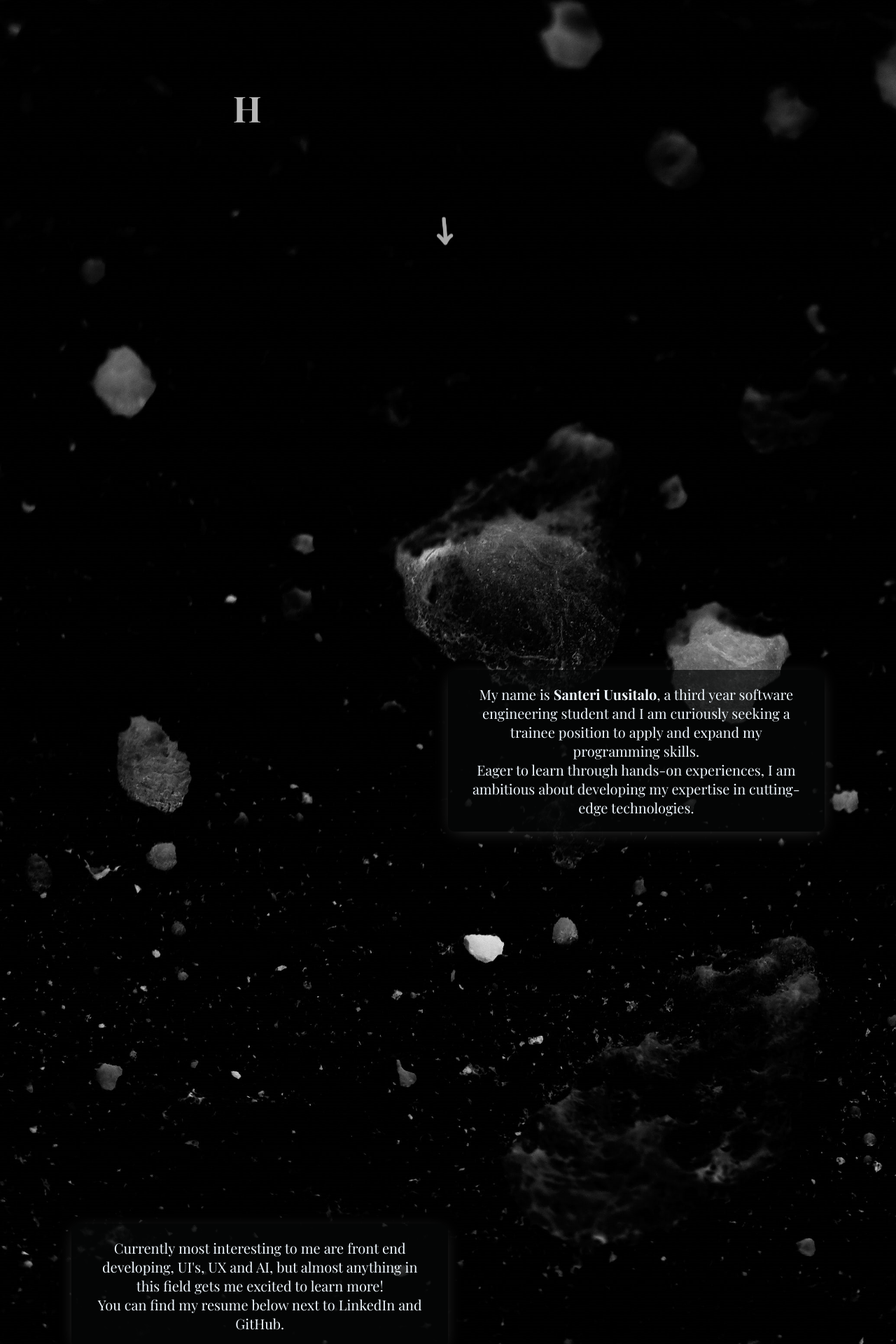
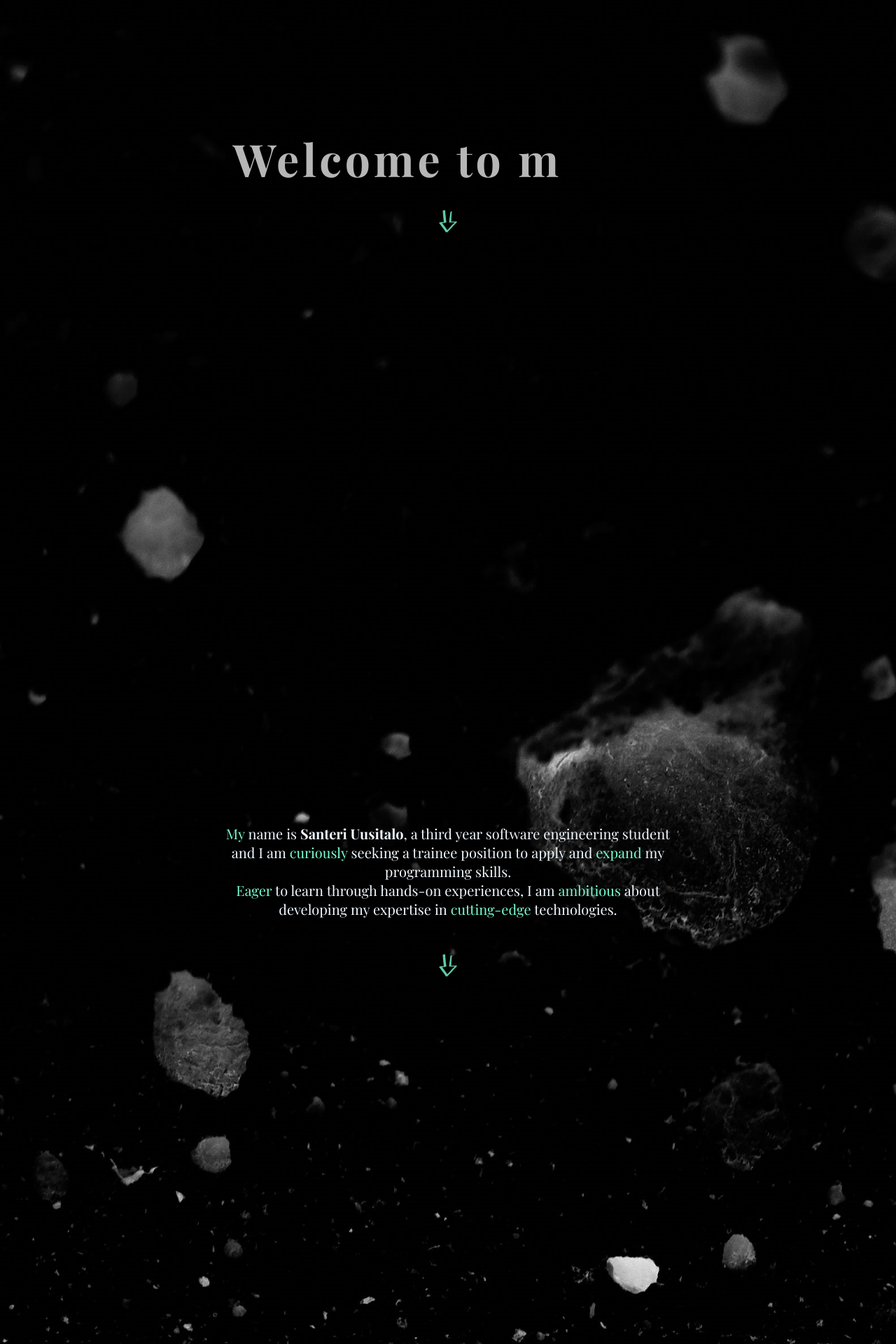
Before and after one commit to vsuusi/portfolio, a React (Create React App) app: page / in a window 1280 px wide. Shown: the part 160-2080 px from the top of the page at 70% size. Built offline with nearby package versions, Linux system fonts and the light colour scheme; a web font is replaced by a local one.

Commit message:
made arrows to navigate on page. Improved visuals and colours

```diff
--- /dev/null
+++ b/src/components/Arrow.css
@@ -0,0 +1,28 @@
+.welcome-arrow {
+    animation: bounce 2.2s ease-in-out infinite;
+    margin: 0 auto;
+    width: fit-content;
+    border-radius: 50px;
+}
+
+.arrow {
+    width: 8vh;
+    transition: 0.5s ease;
+    opacity: 80%;
+}
+
+.arrow.flip {
+    transform: rotate(180deg);
+}
+
+.arrow:hover {
+    cursor: pointer;
+}
+
+
+@keyframes bounce {
+    20%, 50%, 80% {transform: translateY(0);}
+	40% {transform: translateY(-2vh);}
+	70% {transform: translateY(-1vh);}
+    90% {transform: translateY(-0.3vh);}
+}
--- /dev/null
+++ b/src/components/Arrow.jsx
@@ -0,0 +1,21 @@
+import arrow from "../resources/other/arrow2.svg";
+import "./Arrow.css";
+
+const Arrow = ({ nextComponent, flip }) => {
+
+    const handleScroll = () => {
+        const component = document.getElementById(`${nextComponent}`);
+        component?.scrollIntoView({
+            behavior: "smooth",
+            block: "center"
+        });
+    };
+
+    return(
+        <div className={`welcome-arrow ${flip ? 'flip' : ''}`}>
+            <img className="arrow" src={arrow} alt="Arrow" onClick={handleScroll} />
+        </div>
+    );
+};
+
+export default Arrow;
--- a/src/components/Bio.css
+++ b/src/components/Bio.css
@@ -2,27 +2,27 @@
     color:aliceblue;
     font-size: 2.5vh;
 
-    background-color: var(--main-black-opacity70);
     padding: 1px 25px;
+    max-width: 50vw;
     border-radius: 10px;
-    margin-top: 70vh;
-    margin-left: 50vw;
-    margin-right: 8vw;
+
+    margin: 100vh auto 2vh auto;
     text-align: center;
-    transition: 0.8s ease-out;
-    box-shadow: rgba(255, 255, 255, 0.25) 0px 4px 25px -8px, rgba(14, 13, 13, 0.3) 0px 5px 10px -6px;
+    transition: 0.6s ease-out;
     opacity: 0;
     transform: translateX(-8vw);
     filter: blur(8px);
 }
 .bio-2{
-    margin-right: 50vw;
-    margin-left: 8vw;
     transform: translateX(8vw);
 }
 
+.bio-greentext {
+    color: var(--main-light-green);
+}
+
 .animate-bio {
-    animation: animate-bio 0.7s ease-out forwards;
+    animation: animate-bio 0.5s ease-out forwards;
 }
 
 @keyframes animate-bio {
@@ -37,9 +37,7 @@
 
 @media (max-width: 600px) {
     .bio-1, .bio-2{
-        margin: 0 auto;
         margin-top: 50vh;
-        margin-inline: 5vw;
         transform: translateY(-8vw);
     }
 
--- a/src/components/Bio.jsx
+++ b/src/components/Bio.jsx
@@ -1,22 +1,30 @@
 import { useInView } from "react-intersection-observer";
 import "./Bio.css";
+import Arrow from "./Arrow";
 
 const Bio = () => {
 
-    const { ref: bio1, inView: bio1IsVisible} = useInView();
-    const { ref: bio2, inView: bio2IsVisible} = useInView();
+    const [bio1Ref, bio1InView] = useInView();
+    const [bio2Ref, bio2InView] = useInView();
 
     return(
         <div className="bio-container">
-                <div ref={bio1} className={`bio-1 ${bio1IsVisible ? "animate-bio" : ""}`}>
-                    <p>My name is <strong>Santeri Uusitalo</strong>, a third year software engineering student and I am curiously seeking
-                        a trainee position to apply and expand my programming skills.
-                    <br/>Eager to learn through hands-on experiences, I am ambitious about developing my expertise in cutting-edge technologies.</p>
-                </div>
-                <div ref={bio2} className={`bio-2 ${bio2IsVisible ? "animate-bio" : ""}`}>
-                <p>Currently most interesting to me are front end developing, UI's, UX and AI, but almost anything in this field gets me excited to learn more!
+            <div ref={bio1Ref} id="bio1" className={`bio-1 ${bio1InView ? "animate-bio" : ""}`}>
+                <p> <span className="bio-greentext">My</span> name is <strong>Santeri Uusitalo</strong>,
+                    a third year software engineering student and I am <span className="bio-greentext">curiously </span>seeking
+                    a trainee position to apply and <span className="bio-greentext">expand </span>my programming skills.
+                <br/><span className="bio-greentext">Eager</span> to learn through hands-on experiences, I am<span className="bio-greentext"> ambitious </span>
+                    about developing my expertise in <span className="bio-greentext">cutting-edge </span>technologies.</p>
+            </div>
+            <Arrow nextComponent={'bio2'}/>
+
+            <div ref={bio2Ref} id="bio2" className={`bio-2 ${bio2InView ? "animate-bio" : ""}`}>
+                <p>Currently most <span className="bio-greentext">interesting</span> to me are front end developing, UI's, UX and AI
+                    , but almost anything in this field gets me <span className="bio-greentext">excited</span> to learn <span className="bio-greentext">more!</span>
                 <br/>You can find my resume below next to LinkedIn and GitHub.</p>
             </div>
+            <Arrow nextComponent={'roller'}/>
+
         </div>
     );
 };
--- a/src/components/Photo.css
+++ b/src/components/Photo.css
@@ -1,7 +1,8 @@
 .photo-container {
     margin: 0 auto;
     margin-inline: 10vw;
-    margin-top: 40vh;
+    margin-top: 90vh;
+    margin-bottom: 10vh;
     height: 40vh;
     width: 70vw;
     display: flex;
@@ -35,7 +36,7 @@
 
 @keyframes animate-photo {
     to {
-        transform: scale(1.1) rotate(-1deg);
+        transform: scale(1.2) rotate(-1deg);
         opacity: 1;
     }
 }
--- a/src/components/Roller.css
+++ b/src/components/Roller.css
@@ -1,15 +1,15 @@
 .roller-text {
     width: fit-content;
     margin: 0 auto;
-    margin-top: 14vh;
-    color:var(--main-white);
+    color:var(--main-light-green);
     font-family: "Shadows Into Light";
     font-size: 28px;
+    transition: .3s ease-in-out;
 }
 
 .roller-text:hover {
     transform: scale(1.1);
-    transition: .5s ease-out;
+    color: var(--main-light-green);
 }
 
 .roller-container {
@@ -31,11 +31,16 @@
 
 .roller-item {
     margin-left: 10vh;
+    transition: 0.4s ease-out;
 }
 
 .roller-item:hover {
     transform: scale(1.2);
-    transition: 0.4s ease-out;
+    cursor: pointer;
+}
+
+.welcome-arrow.flip img {
+    transform: rotate(180deg);
 }
 
 
@@ -65,12 +70,10 @@ a:link, a:visited {
     color: white;
     background-color: transparent;
     text-decoration: none;
+    transition: 0.5s ease;
 
 }
 
 a:hover {
-  transform: scale(1.1);
-  transition: 0.5s;
-  color: aquamarine;
-  cursor: pointer;
+  color: var(--main-light-green);
 }
--- a/src/components/Roller.jsx
+++ b/src/components/Roller.jsx
@@ -1,11 +1,13 @@
 import "./Roller.css"
 import Pdf from "../resources/Santeri_Uusitalo_CV.pdf";
+import Arrow from "./Arrow";
 
 const Roller = () => {
     return(
         <>
+            <Arrow nextComponent={"top"} flip/>
             <h3 className="roller-text"> More about me:</h3>
-            <div className="roller-container">
+            <div className="roller-container" id="roller">
                 <div className="roller-items">
                     <div className="roller-item">
                         <a href="https://www.linkedin.com/in/santeri-uusitalo">
--- a/src/components/Scrollbar.css
+++ /dev/null
@@ -1,21 +0,0 @@
-/* Scrollbar.css */
-
-/* width */
-::-webkit-scrollbar {
-    width: 10px;
-  }
-
-  /* Track */
-  ::-webkit-scrollbar-track {
-    background: var(--main-black);
-  }
-
-  /* Handle */
-  ::-webkit-scrollbar-thumb {
-    background: #888;
-  }
-
-  /* Handle on hover */
-  ::-webkit-scrollbar-thumb:hover {
-    background: #555;
-  }
--- a/src/components/Welcome.css
+++ b/src/components/Welcome.css
@@ -1,5 +1,6 @@
 .welcome-container {
-    margin-top: 35vh;
+    margin-top: 43vh;
+    height: 13vh;
 }
 
 .welcome-text {
@@ -7,45 +8,16 @@
     color: var(--main-white);
     letter-spacing: 0.15em;
     width: fit-content;
-
-    min-height: 11vw;
-    font-size: 2vw;
+    font-size: 4vh;
     margin-left: 26vw;
 }
-
 .welcome-arrow {
-    animation: bounce 3.2s ease-in-out infinite;
-    margin: 0 auto;
-    width: fit-content;
-    margin-top: 20px;
 }
-
-.arrow {
-    width: 14vh;
-}
-
-@keyframes bounce {
-    0% {
-        transform: translateY(0);
-        opacity: 1;
-    }
-    50% {
-        transform: translateY(-20px);
-        opacity: 20%;
-    }
-    100% {
-        transform: translateY(0);
-        opacity: 1;
-    }
-}
-
 
 @media (max-width: 600px) {
     .welcome-text{
         font-size: 2vh;
         margin: 0 auto;
-        margin-top: 40vh;
-        min-height: 11vh;
         letter-spacing: 0;
     }
 
--- a/src/components/Welcome.jsx
+++ b/src/components/Welcome.jsx
@@ -1,6 +1,6 @@
 import React, { useState, useEffect } from 'react';
 import "./Welcome.css";
-import arrow from "../resources/other/arrow.svg";
+import Arrow from './Arrow';
 
 const Welcome = () => {
     const [part, setPart] = useState('');
@@ -8,8 +8,8 @@ const Welcome = () => {
     const [offset, setOffset] = useState(0);
     const [forwards, setForwards] = useState(true);
     const [skipCount, setSkipCount] = useState(0);
-    const skipDelay = 8;
-    const speed = 80;
+    const skipDelay = 6;
+    const speed = 60;
 
     useEffect(() => {
 
@@ -46,14 +46,16 @@ const Welcome = () => {
     }, [i, offset, forwards, skipCount]);
 
     return (
-        <div className="welcome-container">
-            <div className="welcome-text">
-                <h1>{part}</h1>
+        <>
+            <div className="welcome-container" id="top">
+                <div className="welcome-text">
+                    <h1>{part}</h1>
+                </div>
             </div>
             <div className="welcome-arrow">
-                <img className="arrow" src={arrow}/>
+                <Arrow nextComponent={"bio1"}/>
             </div>
-        </div>
+        </>
     );
 };
 
--- a/src/index.css
+++ b/src/index.css
@@ -2,7 +2,7 @@
   --main-black: #0d0e0f;
   --main-black-opacity70: rgba(7, 8, 8, 0.7);
   --main-white: rgb(182, 182, 182);
-
+  --main-light-green: rgb(122, 253, 210);
 }
 
 body {
@@ -11,7 +11,6 @@ body {
   background-repeat: no-repeat;
   background-size: cover;
   /*background-attachment*/
-
   cursor: default;
   text-align: center;
   margin: 0;
@@ -24,16 +23,13 @@ body {
 ::-webkit-scrollbar {
   width: 10px;
 }
-
 ::-webkit-scrollbar-track {
   background: var(--main-black-opacity70);
 }
-
 ::-webkit-scrollbar-thumb {
   background: var(--main-white);
   border-radius: 6px;
 }
-
 ::-webkit-scrollbar-thumb:hover {
-  background: #7c7b7b;
+  background: var(--main-light-green);
 }
```
Also changed, not shown: src/resources/other/arrow2.svg (added), 1 other file (tests, documents, lock files or other folders).
